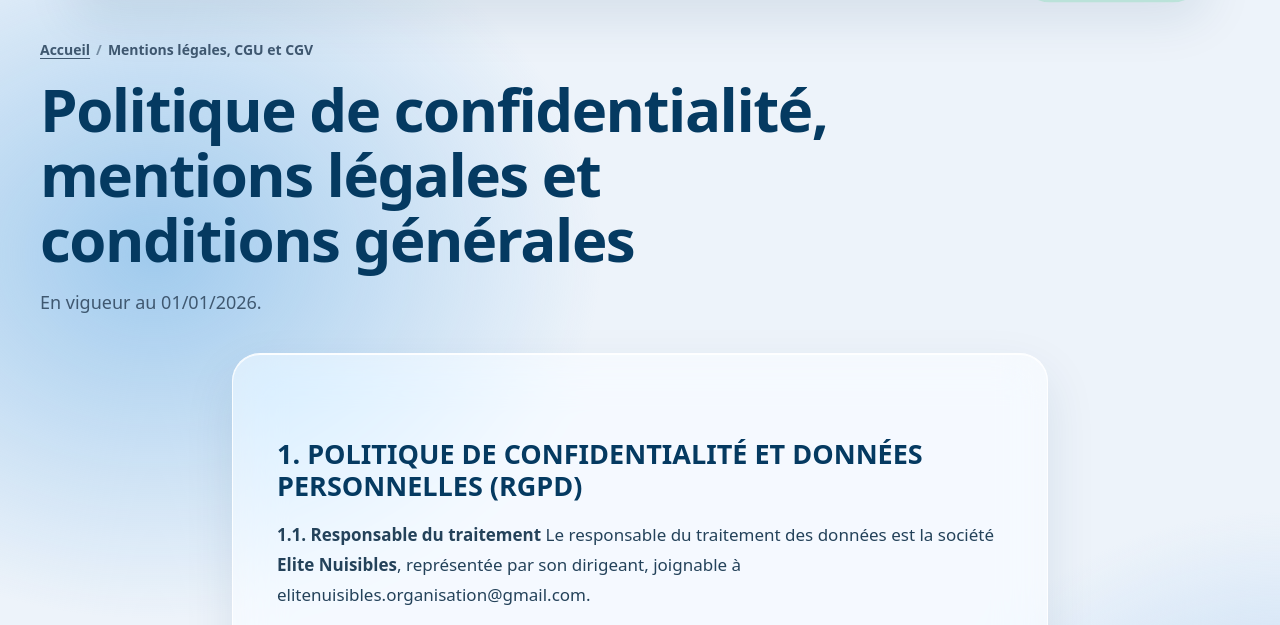
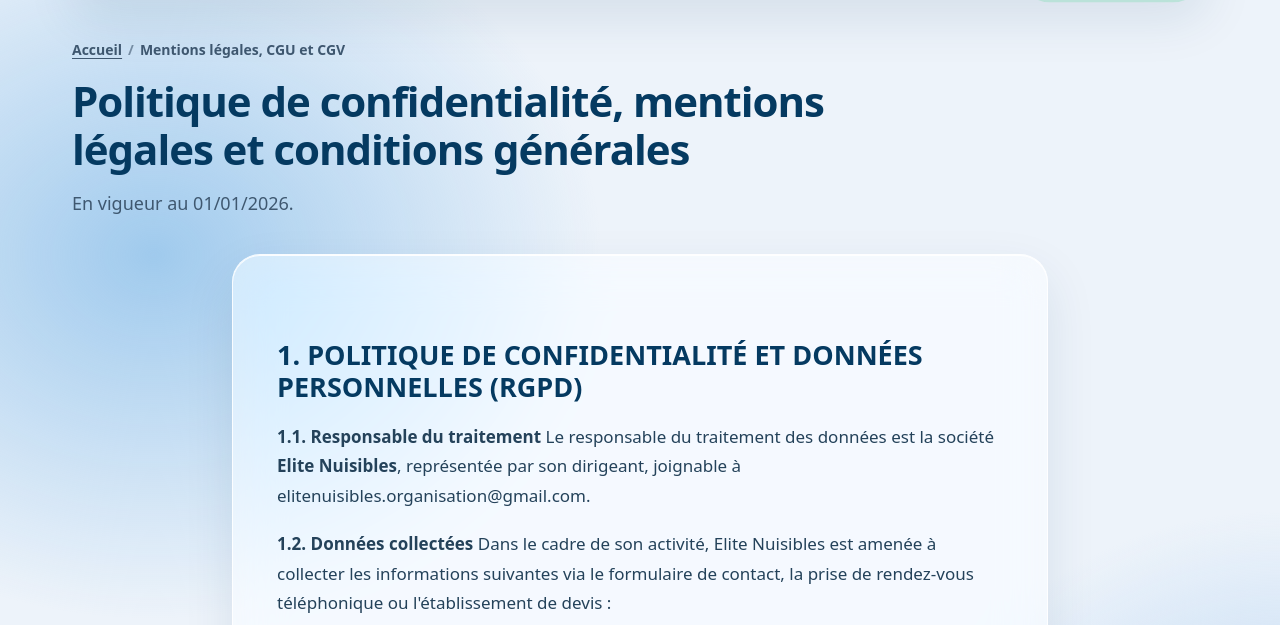
Before and after one commit to Dywaann/elite-nuisibles-site, an Astro site: page /cgu in a window 1280 px wide. Shown: the part 125-750 px from the top of the page. Built offline with nearby package versions, Linux system fonts and the light colour scheme; Astro itself is replaced by a stand-in of ours.

Commit message:
Ajuste l'en-tête des pages intérieures (alignement, titres d'articles)
Co-Authored-By: Claude Fable 5.2 <noreply@anthropic.com>
Claude-Session: https://claude.ai/code/session_01Prp2t4TrtYwwS2tC1wQMbS

```diff
--- a/src/components/PageHead.astro
+++ b/src/components/PageHead.astro
@@ -1,7 +1,7 @@
 ---
 import type { Crumb } from '../lib/seo';
-interface Props { crumbs: Crumb[]; title: string; intro?: string; eyebrow?: string }
-const { crumbs, title, intro, eyebrow } = Astro.props;
+interface Props { crumbs: Crumb[]; title: string; intro?: string; eyebrow?: string; compact?: boolean }
+const { crumbs, title, intro, eyebrow, compact = false } = Astro.props;
 ---
 <div class="container page-head">
   <nav aria-label="Fil d'Ariane">
@@ -12,7 +12,7 @@ const { crumbs, title, intro, eyebrow } = Astro.props;
     </ol>
   </nav>
   {eyebrow && <span class="eyebrow">{eyebrow}</span>}
-  <h1 class="h1" style="max-width:900px">{title}</h1>
+  <h1 class:list={['h1', compact && 'compact']} style="max-width:900px">{title}</h1>
   {intro && <p class="lead" style="max-width:720px">{intro}</p>}
   <slot />
 </div>
--- a/src/pages/[slug].astro
+++ b/src/pages/[slug].astro
@@ -185,7 +185,7 @@ const others = post ? ARTICLES.filter((a) => a.slug !== post.slug).slice(0, 3) :
     jsonLd={[articleLd!, breadcrumbLd(postCrumbs), ...(post.faq.length ? [faqLd(post.faq)] : [])]}
     preloadImage={post.image}
   >
-    <PageHead crumbs={postCrumbs} title={post.title}>
+    <PageHead crumbs={postCrumbs} title={post.title} compact>
       <p class="muted" style="font-size:14px;font-weight:700;display:flex;flex-wrap:wrap;gap:6px 18px">
         <span>{post.updatedIso ? `Mis à jour le ${formatDateFr(post.updatedIso)}` : `Publié le ${formatDateFr(post.date)}`}</span>
         <span>{post.readingMinutes} min de lecture</span>
--- a/src/pages/cgu.astro
+++ b/src/pages/cgu.astro
@@ -12,7 +12,7 @@ const crumbs = [{ name: 'Accueil', path: '/' }, { name: 'Mentions légales, CGU
   path={path}
   jsonLd={[breadcrumbLd(crumbs)]}
 >
-  <PageHead crumbs={crumbs} title="Politique de confidentialité, mentions légales et conditions générales" intro="En vigueur au 01/01/2026." />
+  <PageHead crumbs={crumbs} title="Politique de confidentialité, mentions légales et conditions générales" intro="En vigueur au 01/01/2026." compact />
   <section class="section" style="padding-top:28px">
     <div class="container narrow"><div class="glass article"><div class="article-body" set:html={cgu} /></div></div>
   </section>
--- a/src/styles/global.css
+++ b/src/styles/global.css
@@ -265,7 +265,8 @@ a.card:hover { transform: translateY(-4px); box-shadow: 0 28px 60px rgba(5, 58,
 .faq details p { padding: 0 0 20px; color: var(--muted); font-size: 16px; }
 
 /* ---------- En-tête de page intérieure ---------- */
-.page-head { padding: 40px 0 8px; display: flex; flex-direction: column; gap: 16px; }
+.page-head { padding-top: 40px; padding-bottom: 8px; display: flex; flex-direction: column; gap: 16px; }
+.page-head .h1.compact { font-size: clamp(28px, 3.6vw, 42px); line-height: 1.14; }
 .crumbs { display: flex; flex-wrap: wrap; gap: 6px; font-size: 14px; font-weight: 600; color: var(--muted); }
 .crumbs a { color: var(--muted); text-underline-offset: 3px; }
 .crumbs li + li::before { content: '/'; margin-right: 6px; opacity: 0.6; }
```
